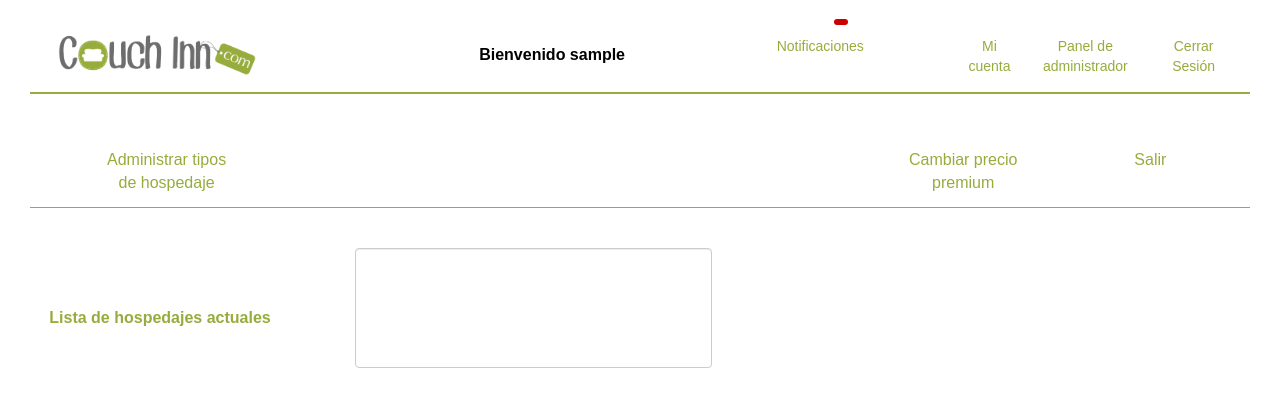
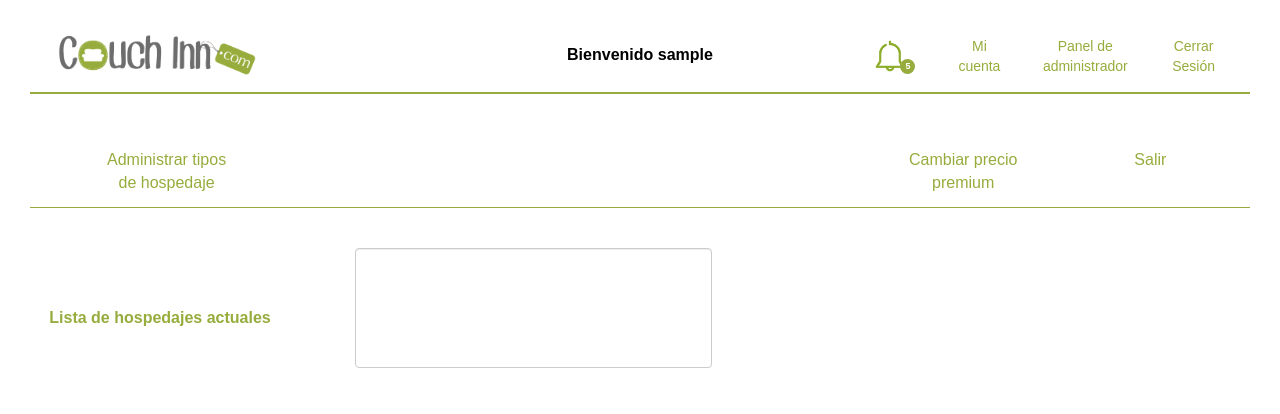
Before and after one commit to Smart-Fox/CouchInn, a PHP site: page /admTH.php in a window 1280 px wide. Shown: the top 414 px of the page. Run offline with PHP 8.4, Linux system fonts and the light colour scheme; the visitor is signed in with stand-in values (Sample User, id 1); data that the repository does not hold is empty.

Commit message:
estetica notificaciones

```diff
--- a/header.php
+++ b/header.php
@@ -5,110 +5,68 @@
 			$this->user = $us;
 		}
 		public function buildHeader(){
-
-			echo "	<script type=\"text/javascript\" >
+			echo "
+					<script type=\"text/javascript\" >
 						$(document).ready(function()
 						{
-							$(\"#notificationLink\").click(function()
-							{
+							$(\"#notificationLink\").click(function(){
 								$(\"#notificationContainer\").fadeToggle(300);
 								$(\"#notification_count\").fadeOut(\"slow\");
 								return false;
 							});
-							$(document).click(function()
-							{
+							$(document).click(function(){
 								$(\"#notificationContainer\").hide();
 							});
-
-							//Popup on click
-							$(\"#notificationContainer\").click(function()
-							{
+							$(\"#notificationContainer\").click(function(){
 								return false;
 							});
-
 						});
 					</script>
 					<nav class='navbar navbar-default navbar-fixed-top'>
-						<div class=\"header\">
+						<div class='header'>
 							<div class='row'>
-								<div id=\"logo\" class='col-xs-3 col-md-3'>
+								<div id='logo' class='col-xs-4 col-md-4'>
 									<a href=\"pagPrinc.php\"><img src=logo.png width=200></a>
-								</div>";
-			switch ($_SESSION['type']){
-				case ("admin"):
-					echo "	<div id=\"vertcentered2\" class='col-xs-3 col-md-3' style='text-align:right'>
+								</div>
+								<div id='vertcentered2' class='col-xs-4 col-md-4'>
 									<span>Bienvenido ", $_SESSION['usuario'], "</span>
 								</div>
-							<div id=\"opcionesuser\" class='col-xs-5 col-md-5' style='float:right'>
-								<div id=\"notification_li\" style=\"float:left\">
-								<span id=\"notification_count\"></span>
-								<a href=# id=\"notificationLink\"><button class='btn22' type='button' onclick=\"getNotificaciones(".$_SESSION['id'].");\"> Notificaciones</button></a>
-								<div id=\"notificationContainer\">
-								<div id=\"notificationTitle\">Notificaciones</div>
-								<div id=\"notificationsBody\" class=\"notifications\"></div>
+								<div id='opcionesuser' class='col-xs-4 col-md-4'>
+									<div id='notification_li'>
+										<span id='notification_count'>5</span>
+										<a href=# id='notificationLink'>
+											<button class='btn22' type='button' id='notifbtn' onclick='getNotificaciones(".$_SESSION['id'].");'>
+												<img src='theme/images/notif.png' width=30>
+											</button>
+										</a>
+										<div id='notificationContainer'>
+											<div id='notificationTitle'>Notificaciones</div>
+											<div id='notificationsBody' class='notifications'></div>
 										</div>
 									</div>
 									<form method='POST' action='verPerfil.php' class='headerform'>
 										<input class='hidden' name='id' value=".$_SESSION['id'].">
 										<button class='btn22' type='submit'>Mi<br>cuenta</button>
 									</form>
+					";
+			switch ($_SESSION['type']){
+				case ("admin"):
+					echo "
 									<a href=\"panelAdmin.php\"><button type=button class='btn22'>Panel de<br>administrador</button></a>
-								<a href=\"cerrarSesion.php\"><button type=button class='btn22'>Cerrar<br>Sesión</button></a>
-							</div>
-					";
-					break;
-				case ("premium"):
-					echo "	<div id=\"vertcentered2\" class='col-xs-5 col-md-5'>
-									<span>Bienvenido ", $_SESSION['usuario'], "</span>
-								</div>
-							<div id=\"opcionesuser\" class='col-xs-4 col-md-4' style=\"float:right\">
-								<div id=\"notification_li\" style=\"float:left\">
-								<span id=\"notification_count\"></span>
-								<a href=# id=\"notificationLink\"><button class='btn22' type='button' onclick=\"getNotificaciones(".$_SESSION['id'].");\"> Notificaciones</button></a>
-								<div id=\"notificationContainer\">
-								<div id=\"notificationTitle\">Notificaciones</div>
-								<div id=\"notificationsBody\" class=\"notifications\"></div>
-								</div>
-								</div>
-								<form method='POST' action='verPerfil.php' class='headerform'>
-									<input class='hidden' name='id' value=".$_SESSION['id'].">
-									<button class='btn22' type='submit'>Mi cuenta</button>
-								</form>
-
-								<a href='cerrarSesion.php'><button type='button' class='btn22'>Cerrar Sesión</button></a>
-							</div>
 					";
 					break;
 				case ("common"):
-					echo "	<div id=\"vertcentered2\" class='col-xs-4 col-md-4' style='text-align:right'>
-									<span>Bienvenido ", $_SESSION['usuario'], "</span>
-								</div>
-							<div id=\"opcionesuser\" class='col-xs-4 col-md-4' style='float:right'>
-								<div id=\"notification_li\" style=\"float:left\">
-								<span id=\"notification_count\"></span>
-								<a href=# id=\"notificationLink\"><button class='btn22' type='button' onclick=\"getNotificaciones(".$_SESSION['id'].");\"> Notificaciones</button></a>
-								<div id=\"notificationContainer\">
-								<div id=\"notificationTitle\">Notificaciones</div>
-								<div id=\"notificationsBody\" class=\"notifications\"></div>
-								</div>
-								</div>
-								<form method='POST' action='verPerfil.php' class='headerform'>
-									<input class='hidden' name='id' value=".$_SESSION['id'].">
-									<button class='btn22' type='submit'>Mi<br> cuenta</button>
-								</form>
-								<a href='infoPremium.php'><button type='button' class='btn22'>Comprar<br> premium</button></a>
-								<a href='cerrarSesion.php'><button type='button' class='btn22'>Cerrar<br> Sesión</button></a>
-							</div>
+					echo "
+									<a href='infoPremium.php'><button type='button' class='btn22'>Comprar premium</button></a>
 					";
 					break;
 			}
-			echo"
+			echo"					<a href='cerrarSesion.php'><button type=button class='btn22'>Cerrar<br>Sesión</button></a>
 								</div>
 							</div>
-			</nav>";
-
+						</div>
+					</nav>
+			";
 		}
-
 	}
-
 ?>
--- a/style.css
+++ b/style.css
@@ -373,6 +373,7 @@ select:focus{
     font-size: 16px;
     padding: 12px 16px;
 }
+
 .btn22 {
     background: transparent;
     border: none;
@@ -849,12 +850,8 @@ span.labelform2{
 #barra-filtros{
 	display:none;
 }
-#notification_li
-{
-position:relative
-}
-#notificationContainer
-{
+
+#notificationContainer {
 	background-color: #fff;
 	-webkit-box-shadow: 0 3px 8px rgba(0, 0, 0, .25);
 	overflow: visible;
@@ -863,9 +860,9 @@ top: 30px;
 	margin-left: -170px;
 	width: 400px;
 	z-index: 1;
-display: none; /*Enable this after jquery implementation */
+	display: none;
 }
-/*// Popup Arrow*/
+
 #notificationContainer:before {
 	content: '';
 	display: block;
@@ -878,8 +875,8 @@ border-color: transparent transparent white;
 	margin-top: -20px;
 	margin-left: 188px;
 }
-#notificationTitle
-{
+
+#notificationTitle{
 	font-weight: bold;
 	padding: 8px;
 	font-size: 13px;
@@ -889,13 +886,13 @@ z-index: 1000;
 	width: 384px;
 	border-bottom: 1px solid #dddddd;
 }
-#notificationsBody
-{
+
+#notificationsBody{
 	padding: 33px 0px 0px 0px !important;
 	min-height:300px;
 }
-#notificationFooter
-{
+
+#notificationFooter{
 	background-color: #e9eaed;
 	text-align: center;
 	font-weight: bold;
@@ -903,25 +900,39 @@ padding: 8px;
 	font-size: 12px;
 	border-top: 1px solid #dddddd;
 }
+
 #notificationsBody form {
 	padding: 10px;
 }
+
 #notificationsBody form span {
 	padding-right: 10px;
 }
-#notification_count
-{
-padding: 3px 7px 3px 7px;
-background: #cc0000;
+
+#notification_count {
+	padding: 1px 5px 1px 5px;
+	background: #96ac3c;
 	color: #ffffff;
 	font-weight: bold;
-margin-left: 77px;
 	border-radius: 9px;
 	-moz-border-radius: 9px;
 	-webkit-border-radius: 9px;
 	position: absolute;
-margin-top: -11px;
-font-size: 11px;
+	margin-top: 25px;
+	margin-left: 45px;
+	font-size: 9px;
+}
+
+#notificationLink{
+	margin-top: -40px;
+	display:inline;
+}
+
+#notification_li{
+	display:inline;
+	position: absolute;
+	margin-left:-85px;
+	margin-top: 4px;
 }
 
 .content2{
@@ -932,6 +943,9 @@ font-size: 11px;
 
 .headerform{
 	display:inline-block;
+	padding-left: 10px;
+	padding-right: 10px;
+	margin:0;
 }
 
 #recibidas, #enviadas{
```
Also changed, not shown: theme/images/notif.png (added). Lines whose indentation alone changed are shown as unchanged.
